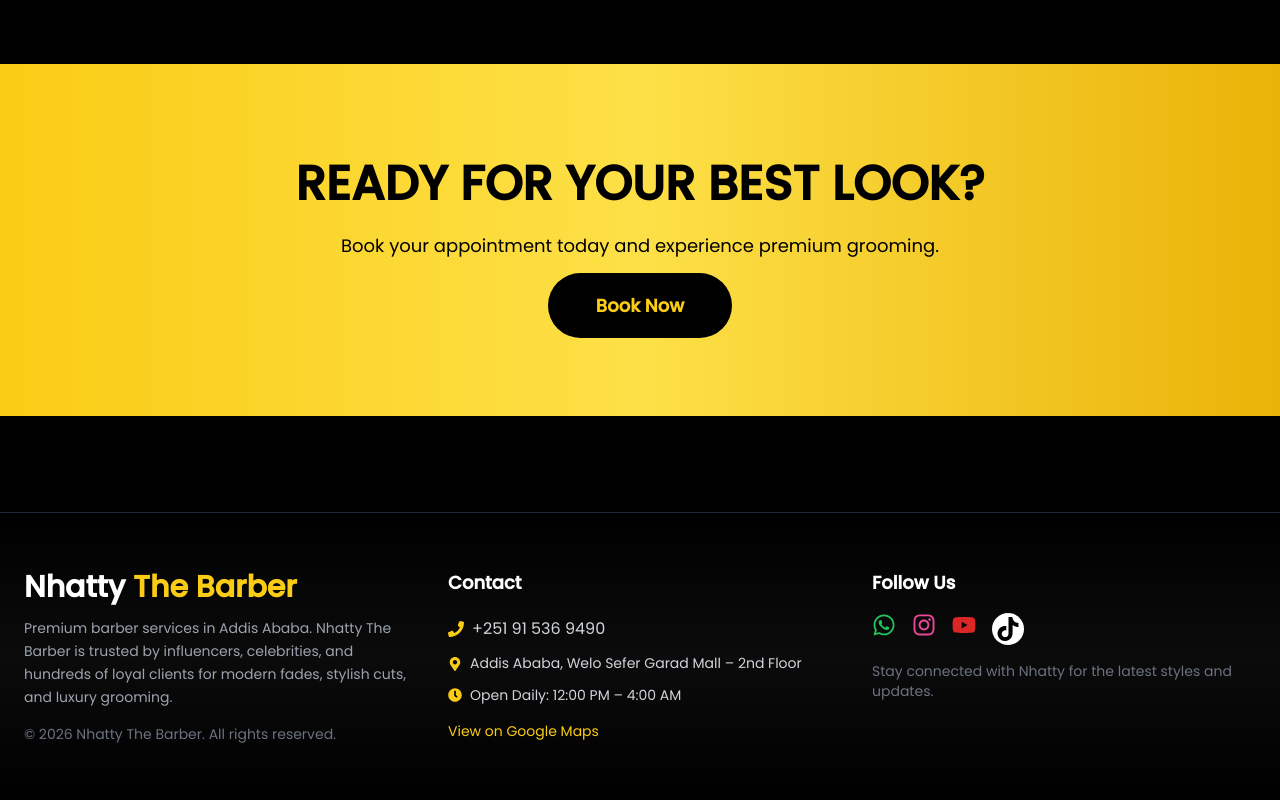
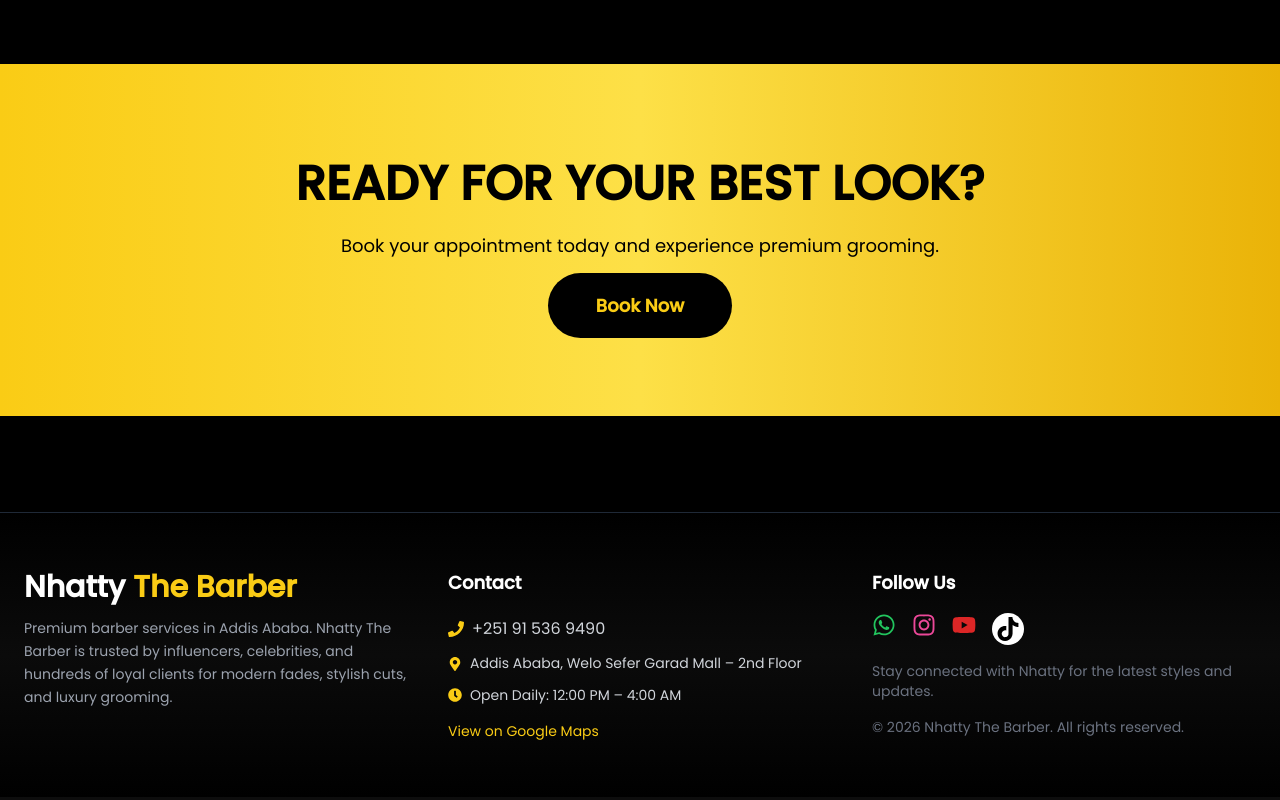
Before and after one commit to fish19-12/ras-nati-barber, a React (Vite) app in the folder frontend/: page / in a window 1280 px wide. Shown: the part 7174-7974 px from the top of the page. Built offline with nearby package versions, Linux system fonts and the light colour scheme; no server answers.

Commit message:
Initial commit

```diff
--- a/frontend/src/components/Footer.jsx
+++ b/frontend/src/components/Footer.jsx
@@ -22,10 +22,6 @@ const Footer = () => {
             Premium barber services in Addis Ababa. Nhatty The Barber is trusted
             by influencers, celebrities, and hundreds of loyal clients for
             modern fades, stylish cuts, and luxury grooming.
-          </p>
-
-          <p className="text-gray-500 text-sm mt-4">
-            © 2026 Nhatty The Barber. All rights reserved.
           </p>
         </div>
 
@@ -107,6 +103,9 @@ const Footer = () => {
           <p className="text-gray-500 text-sm mt-4">
             Stay connected with Nhatty for the latest styles and updates.
           </p>
+          <p className="text-gray-500 text-sm mt-4">
+            © 2026 Nhatty The Barber. All rights reserved.
+          </p>
         </div>
       </div>
 
```
